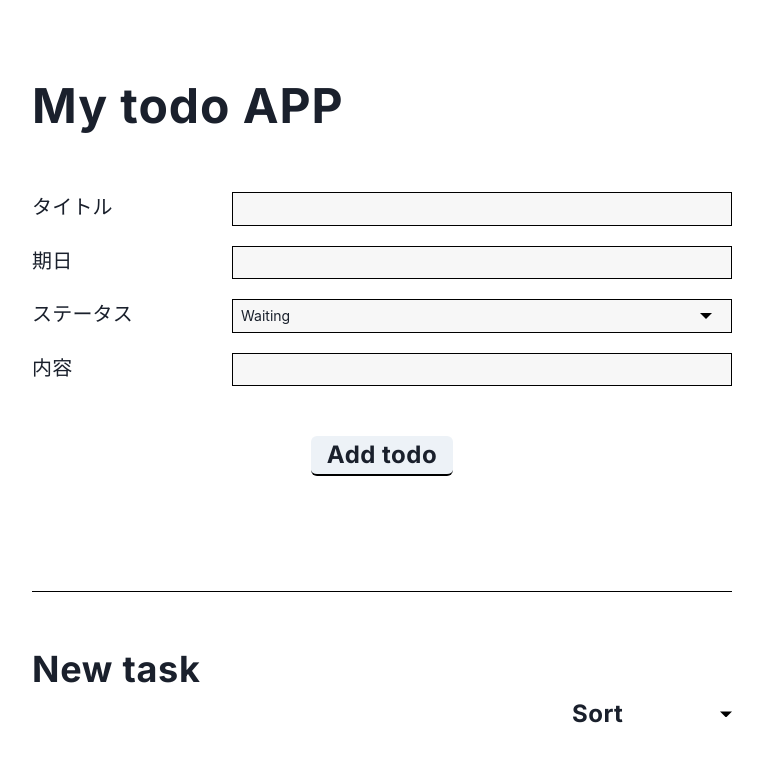
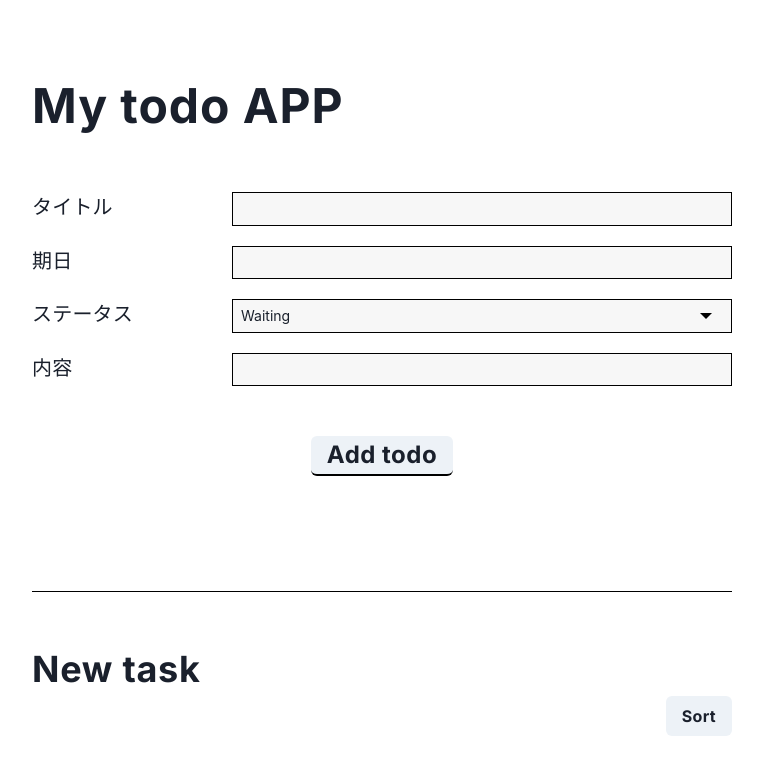
Before and after one commit to RyogoIimura/react_my-todo, a React (Create React App) app: page / in a window 1280 px wide. Shown: the top 774 px of the page, without its empty margins (258-1021 px from the left). Built offline with nearby package versions, Linux system fonts and the light colour scheme.

Commit message:
sort 途中

```diff
--- a/src/App.tsx
+++ b/src/App.tsx
@@ -15,10 +15,10 @@ function App() {
     'Working',
     'Completed'
   ];
-  const sortArray: Array<string> = [
-    'Sort',
-    ...statusArray
-  ];
+  // const sortArray: Array<string> = [
+  //   'Sort',
+  //   ...statusArray
+  // ];
 
   // useState
   const [newTodo, setNewTodo] = useState<Omit<Todo, "index">>({
@@ -52,18 +52,17 @@ function App() {
   const onChangeEditStatus = (e) => setEditTodo((state) => ({ ...state, status: e.target.value}));
   const onChangeEditCont = (e) => setEditTodo((state) => ({ ...state, cont: e.target.value}));
 
-  const onChangeSort = (e) => {
-    const sort = e.target.value;
-    setSort(sort);
+  const onClickSort = () => {
+    let task: any = [...newTask];
+    if( todoSort == 'Descending' || todoSort == 'Sort'){
+      setSort('Ascending')
+      task.date.sort((a,b) => (a < b ? -1 : 1))
+    }
+    if( todoSort == 'Ascending' ){
+      setSort('Descending')
+      task.date.sort((a,b) => (a > b ? -1 : 1))
 
-    let task: any = [...newTask];
-    task.map((t) => {
-      if( t.status === sort || sort === 'Sort' ){
-        t.sort = 'visible'
-      } else {
-        t.sort = 'invisible'
-      }
-    })
+    }
     setNewTask(task);
   }
 
@@ -75,12 +74,12 @@ function App() {
     const date = newDate.getDate(); // 日
     const todoDate = `${year} / ${month} / ${date}`;
 
-    let sort: any;
-    if( todoSort === newTodo.status || todoSort === 'Sort' ){
-      sort = 'visible'
-    } else{
-      sort = 'invisible'
-    }
+    // let sort: any;
+    // if( todoSort === newTodo.status || todoSort === 'Sort' ){
+    //   sort = 'visible'
+    // } else{
+    //   sort = 'invisible'
+    // }
 
     const task: any = [...newTask];
     task.push({
@@ -89,7 +88,7 @@ function App() {
       status: newTodo.status,
       cont: newTodo.cont,
       date: todoDate,
-      sort: sort
+      // sort: sort
     });
     setNewTask(task);
     console.log(task);
@@ -132,13 +131,13 @@ function App() {
       cont: editTodo.cont,
       date: editDate
     };
-    task.map((t) => {
-      if( t.status === todoSort || todoSort === 'Sort' ){
-        t.sort = 'visible'
-      } else {
-        t.sort = 'invisible'
-      }
-    })
+    // task.map((t) => {
+    //   if( t.status === todoSort || todoSort === 'Sort' ){
+    //     t.sort = 'visible'
+    //   } else {
+    //     t.sort = 'invisible'
+    //   }
+    // })
     setNewTask(task);
 
     document.body.classList.remove('visible');
@@ -167,10 +166,10 @@ function App() {
         <NewTask
           todoSort = {todoSort}
           newTask = {newTask}
-          onChangeSort = {onChangeSort}
           onClickEdit = {onClickEdit}
           onClickDelete = {onClickDelete}
-          sortArray = {sortArray}
+          onClickSort = {onClickSort}
+          // sortArray = {sortArray}
         />
 
         <div className='edit_back' id='edit_back'>
--- a/src/components/NewTask.tsx
+++ b/src/components/NewTask.tsx
@@ -6,10 +6,10 @@ export const NewTask = (props) => {
   const {
     todoSort,
     newTask,
-    onChangeSort,
     onClickEdit,
     onClickDelete,
-    sortArray
+    onClickSort,
+    // sortArray
   } = props;
 
   return (
@@ -17,21 +17,13 @@ export const NewTask = (props) => {
       <div className='new_task'>
         <h2 className='Inter_B'>New task</h2>
         <div className='sort_btn_wrapper'>
-          <select
+          <Button
             className='sort Inter_B'
             id='sort'
-            value={todoSort}
-            onChange={onChangeSort}
+            onClick={onClickSort}
           >
-            {
-              sortArray.map((sort) => {
-                return (
-                  <option value={sort} key={sort}>{sort}</option>
-                )
-              })
-            }
-          </select>
-          <div className='triangle'></div>
+            {todoSort}
+          </Button>
         </div>
 
         <ul>
```
Also changed, not shown: 1 other file (tests, documents, lock files or other folders).
